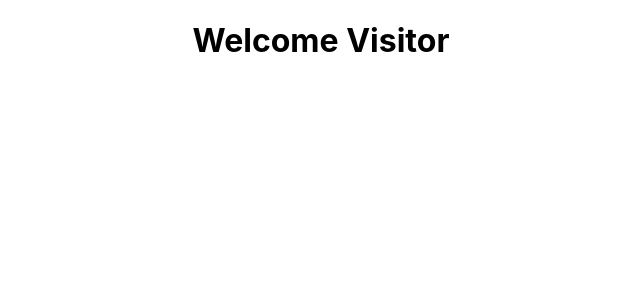
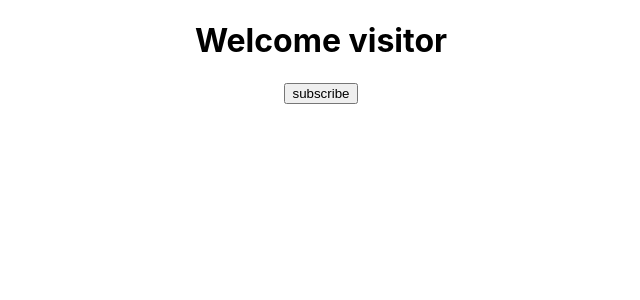
Before and after one commit to henrycanozie3-jpg/hello-world, a React (Create React App) app: page / in a window 1280 px wide. Shown: the top 300 px of the page, without its empty margins (319-959 px from the left). Built offline with nearby package versions, Linux system fonts and the light colour scheme.

Commit message:
message.js was used to learn states

```diff
--- a/src/components/message.js
+++ b/src/components/message.js
@@ -1,9 +1,25 @@
 import React, {Component}  from "react";
 
 class Message extends Component {
-
+constructor(){
+    super()
+    this.state = {
+        message: 'Welcome visitor'
+    }
+}
+changeMessage() {
+    this.setState(
+        {
+            message: 'Thank you for subscribing'
+        }
+    )
+}
     render(){
-        return<h1>Welcome Visitor</h1>
+        return(
+            <div>
+        <h1>{this.state.message}</h1>
+        <button onClick={() => this.changeMessage() }>subscribe</button>
+    </div>)
     }
 }
 
```
